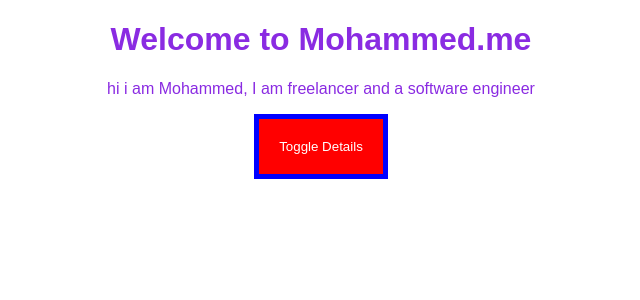
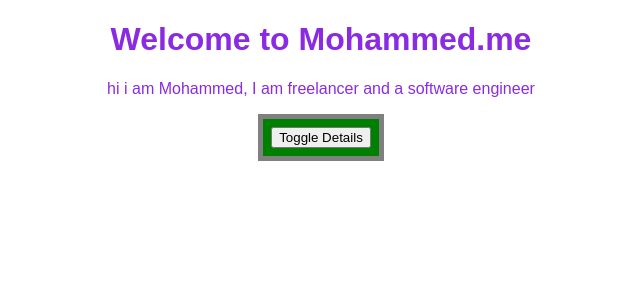
Before and after one commit to aarivz09/react-basics, a React (Create React App) app: page / in a window 1280 px wide. Shown: the top 300 px of the page, without its empty margins (319-959 px from the left). Built offline with nearby package versions, Linux system fonts and the light colour scheme.

Commit message:
styledcomponents

```diff
--- a/src/App.js
+++ b/src/App.js
@@ -2,7 +2,8 @@ import React, { Component } from 'react';
 import logo from './logo.svg';
 import './App.css';
 import Person from './Person/Person';
-import Radium, { StyleRoot } from 'radium';
+// import Radium, { StyleRoot } from 'radium';
+import styled from 'styled-components';
 
 
 // React Hooks
@@ -14,6 +15,20 @@ import Radium, { StyleRoot } from 'radium';
 // first element of the useState is current State
 // the second element will be the updated state
 // use always array destructuring for useState
+
+
+const StyledButton = styled.button`
+background-color : ${props => props.alt ? 'black' : 'green'};
+color:white;
+border : 5px solid grey;
+padding:8px;
+cursor: pointer;
+&:hover': {
+         background-color: ${props => props.alt ? 'yellow' : 'purple'},
+         color: 'green',
+       }
+
+`;
 
 class App extends Component {
 
@@ -106,18 +121,18 @@ class App extends Component {
 
   render() {
 
-    const mystyle = {
-      backgroundColor: 'red',
-      padding: '20px',
-      border: '5px solid blue',
-      color: 'white',
-      ':hover': {
-        backgroundColor: 'green',
-        color: 'black',
-      }
+    // const mystyle = {
+    //   backgroundColor: 'red',
+    //   padding: '20px',
+    //   border: '5px solid blue',
+    //   color: 'white',
+    //   ':hover': {
+    //     backgroundColor: 'green',
+    //     color: 'black',
+    //   }
 
 
-    }
+    // }
 
     let persons = null;
     if (this.state.showPeople) {
@@ -153,11 +168,11 @@ class App extends Component {
         </div>
       );
 
-      mystyle.backgroundColor = 'blue';
-      mystyle[':hover'] = {
-        backgroundColor: 'orange',
-        color: 'white'
-      }
+      // mystyle.backgroundColor = 'blue';
+      // mystyle[':hover'] = {
+      //   backgroundColor: 'orange',
+      //   color: 'white'
+      // }
     }
 
 
@@ -190,7 +205,7 @@ class App extends Component {
 
     return (
 
-      <StyleRoot>
+
       <div className={headclass}>
         <header className="App-header">
           <h1>Welcome to Mohammed.me</h1>
@@ -209,14 +224,14 @@ class App extends Component {
 
         {/* <button onClick={this.clickHandler.bind(this, 'Jack Dorsey')}>Change Details</button> */}
         {/* <button style={mystyle} onClick={() => this.clickHandler('Steve Jobs')}>Toggle Details</button> */}
-
-          <button style={mystyle} onClick={this.togglePersonHandler}>Toggle Details</button>
-
+        <StyledButton alt={this.state.showPeople}>
+          <button onClick={this.togglePersonHandler}>Toggle Details</button>
+        </StyledButton>
         {persons}
 
 
       </div>
-      </StyleRoot>
+
     );
   }
 
@@ -233,7 +248,7 @@ class App extends Component {
 
 }
 
-export default Radium(App);
+export default App;
 
 // STATE
 // CLASS IS NOTHING BUT A BLUEPRINT WHICH HOLD PROPERTIES (VARIABLES/OBJECTS) AND METHODS (FUNCTIONS)
--- a/src/Person/Person.js
+++ b/src/Person/Person.js
@@ -10,34 +10,43 @@
 
 import React from 'react';
 import './Person.css';
-import Radium from 'radium';
-import { StyleRoot } from 'radium';
+import styled from 'styled-components';
 
 // every function component will have a default parameter called props (properties or attributes)
 
+const StyleDiv = styled.div`
+    width: 65%;
+    margin: auto;
+    border: 2px solid green;
+    padding: 20px;
+    margin-bottom: 50px;
+    text-align: center;
+
+    @media(min-width:500px) {
+
+        width: 450px;
+
+`;
+
 const person = (props) => {
 
-    const style = {
-        '@media(min-width:500px)': {
 
-            width: '450px',
-        }
-    }
 
     // return <h3>Hi I am Darpan and my age is{Math.round(Math.random() * 20)}</h3>
     return (
 
-
-        <div className='Person' style={style}>
-            <h3 onClick={props.click}>I am {props.name} and my age is {props.age} and  studying in {props.college}</h3>
-            <button onClick={props.delete}>Delete</button>
-            <p>{props.children}</p>
-            <input type='text' onChange={props.changeName} value={props.name}></input>
-        </div>
+        <StyleDiv>
+            <div className='Person'>
+                <h3 onClick={props.click}>I am {props.name} and my age is {props.age} and  studying in {props.college}</h3>
+                <button onClick={props.delete}>Delete</button>
+                <p>{props.children}</p>
+                <input type='text' onChange={props.changeName} value={props.name}></input>
+            </div>
+        </StyleDiv>
 
 
     )
 
 }
 
-export default Radium(person);
+export default person;
```
Lines whose indentation alone changed are shown as unchanged.
